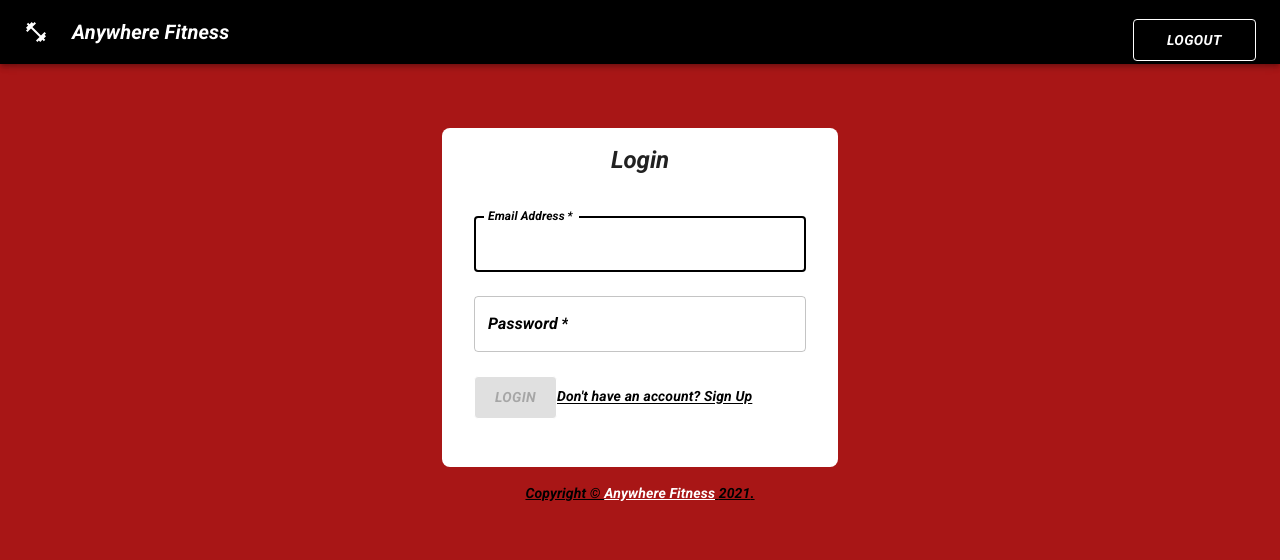
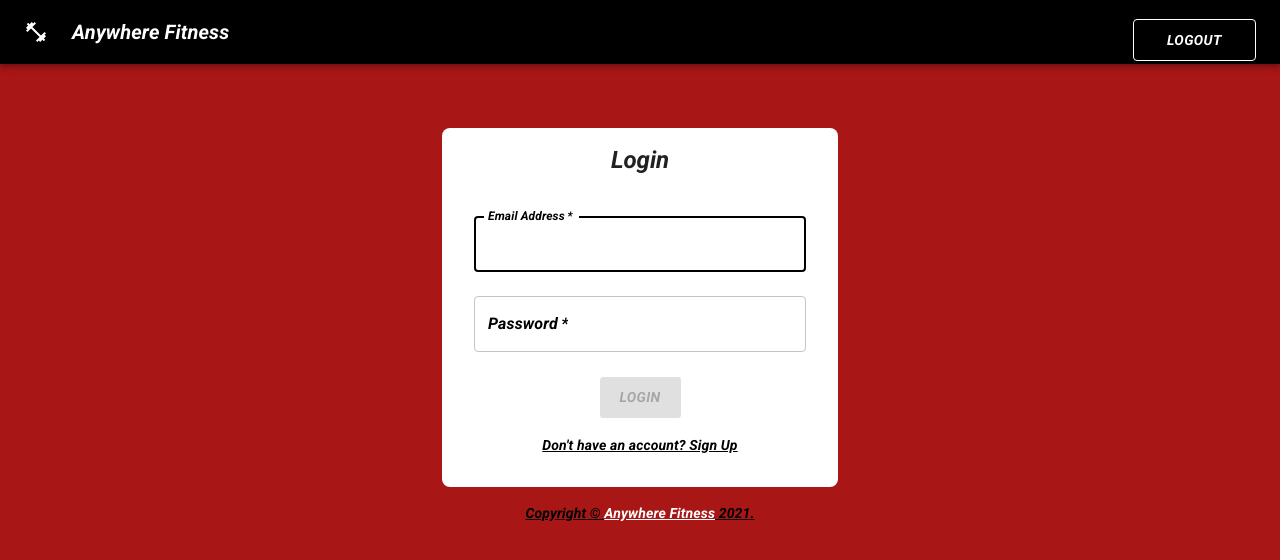
Before and after one commit to fitness-anytime/fitness-anytime-frontend, a React (Create React App) app: page /login in a window 1280 px wide. Shown: the top 560 px of the page. Built offline with nearby package versions, Linux system fonts and the light colour scheme.

Commit message:
login page format adjusted

```diff
--- a/src/components/Login.js
+++ b/src/components/Login.js
@@ -117,7 +117,14 @@ function Login({ setIsLoggedIn, setIsInstructor }) {
             component="form"
             onSubmit={handleSubmit}
             noValidate
-            sx={{ mt: 1 }}
+            sx={{
+              mt: 1,
+              display: "flex",
+              flexDirection: "column",
+              justifyContent: "center",
+              alignItems: "center",
+              width: "100%",
+            }}
           >
             <TextField
               margin="normal"
```
